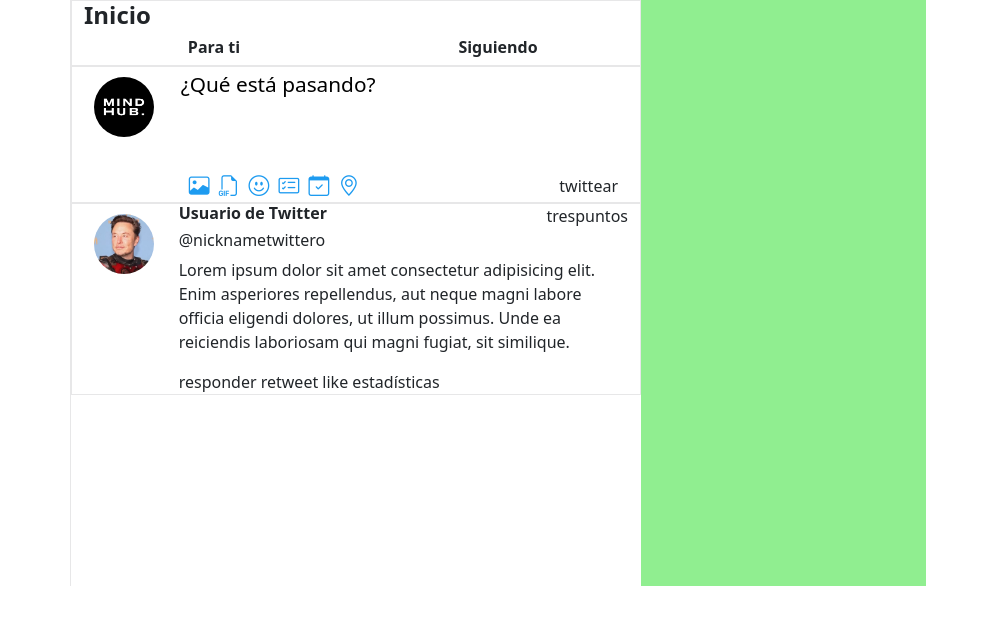
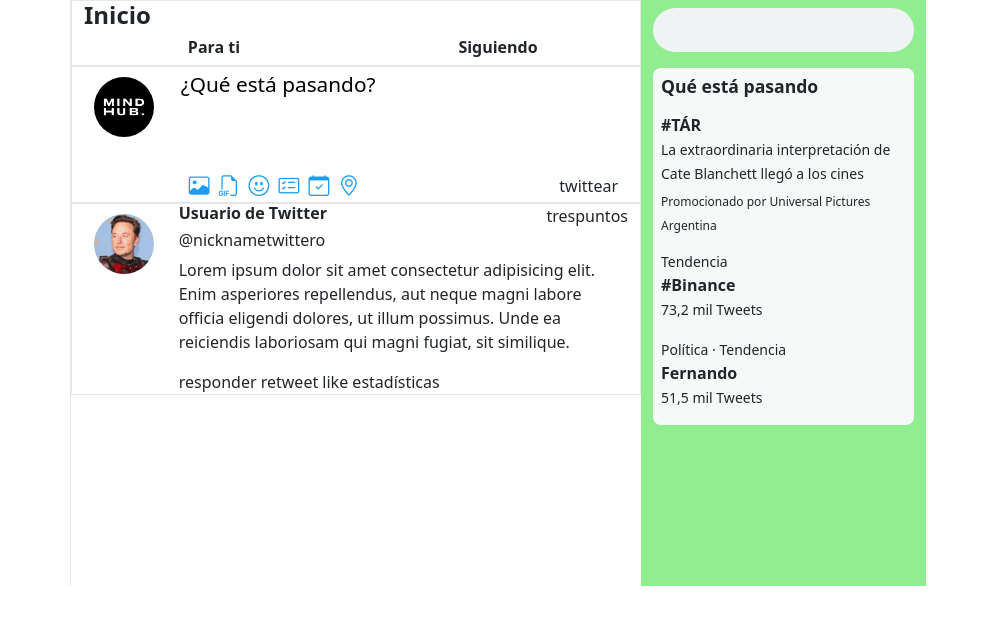
Before and after one commit to SCodify/Twitter, a website: page index.html in a window 1280 px wide. Shown: the full height of the page, 284-1280 px from the left. Drawn offline with nearby package versions, Linux system fonts and the light colour scheme.

Commit message:
Se creó card y barra de busqueda

```diff
--- a/assets/style.css
+++ b/assets/style.css
@@ -1,3 +1,7 @@
+*{
+    /* outline: 1px solid red; */
+}
+
 li{
     list-style: none;
 }
@@ -132,3 +136,33 @@
     display: flex;
     justify-content: space-between;
 }
+
+.search-bar {
+    width: 100%;
+    padding: 10px;
+    border-radius: 50px;
+    background-color: #eff3f4ff;
+    border: none;
+}
+
+.card-aside {
+    background-color: #f7f9f9ff;
+}
+
+.card-aside h2{
+    font-size: 1.1rem;
+}
+
+.card-aside_info p{
+    margin: 0;
+}
+
+.card-aside_info:hover {
+    background-color: #eff1f1ff;
+}
+
+.card-aside_info .bi {
+    position: absolute;
+    top:0;
+    font-size: 1em !important;
+}
--- a/index.html
+++ b/index.html
@@ -141,8 +141,31 @@
                 </section>
             </main>
             <!-- BARRA LATERAL DERECHA -->
-            <aside class="col-md-3" style="background: lightgreen;">
+            <aside class="col-md-3 d-flex flex-column justify-content-start pt-2 " style="background: lightgreen;">
+                <label>
+                    <input class="search-bar" type="text">
+                </label>
 
+                <div class="card-aside mt-3 py-2 rounded-3">
+                    <h2 class="ms-2">Qué está pasando</h2>
+                    <div class="card-aside_info p-2">
+                        <p class="m-0"><strong>#TÁR</strong></p>
+                        <p class="m-0 fw-lighter"><small>La extraordinaria interpretación de Cate Blanchett llegó a los cines</small></p>
+                        <p class="m-0 fw-lighter"><sub>Promocionado por Universal Pictures Argentina</sub></p>
+                    </div>
+                    <div class="card-aside_info p-2">
+                        <p class="m-0 fw-lighter"><small>Tendencia</small></p>
+                        <p class="m-0"><strong>#Binance</strong></p>
+                        <p class="m-0 fw-lighter"><small>73,2 mil Tweets</small></p>
+                    </div>
+                    <div class="card-aside_info p-2">
+                        <p class="m-0 fw-lighter"><small>Política · Tendencia</small></p>
+                        <p class="m-0"><strong>Fernando</strong></p>
+                        <p class="m-0 fw-lighter"><small>51,5 mil Tweets</small></p>
+
+                        <!-- <div class="icon"><i class="bi bi-three-dots"></i></div> -->
+                    </div>
+                </div>
             </aside>
     </div>
 
```
